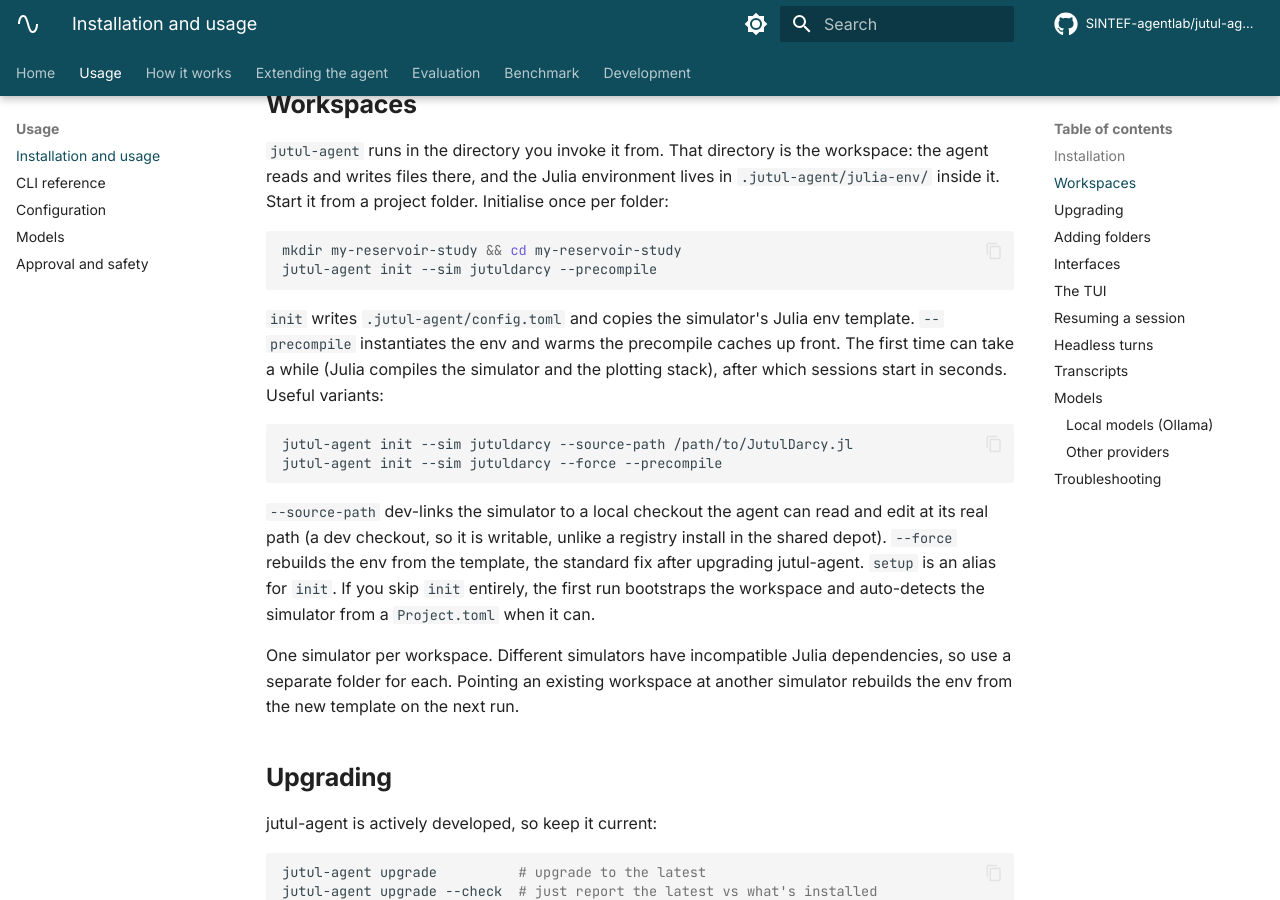
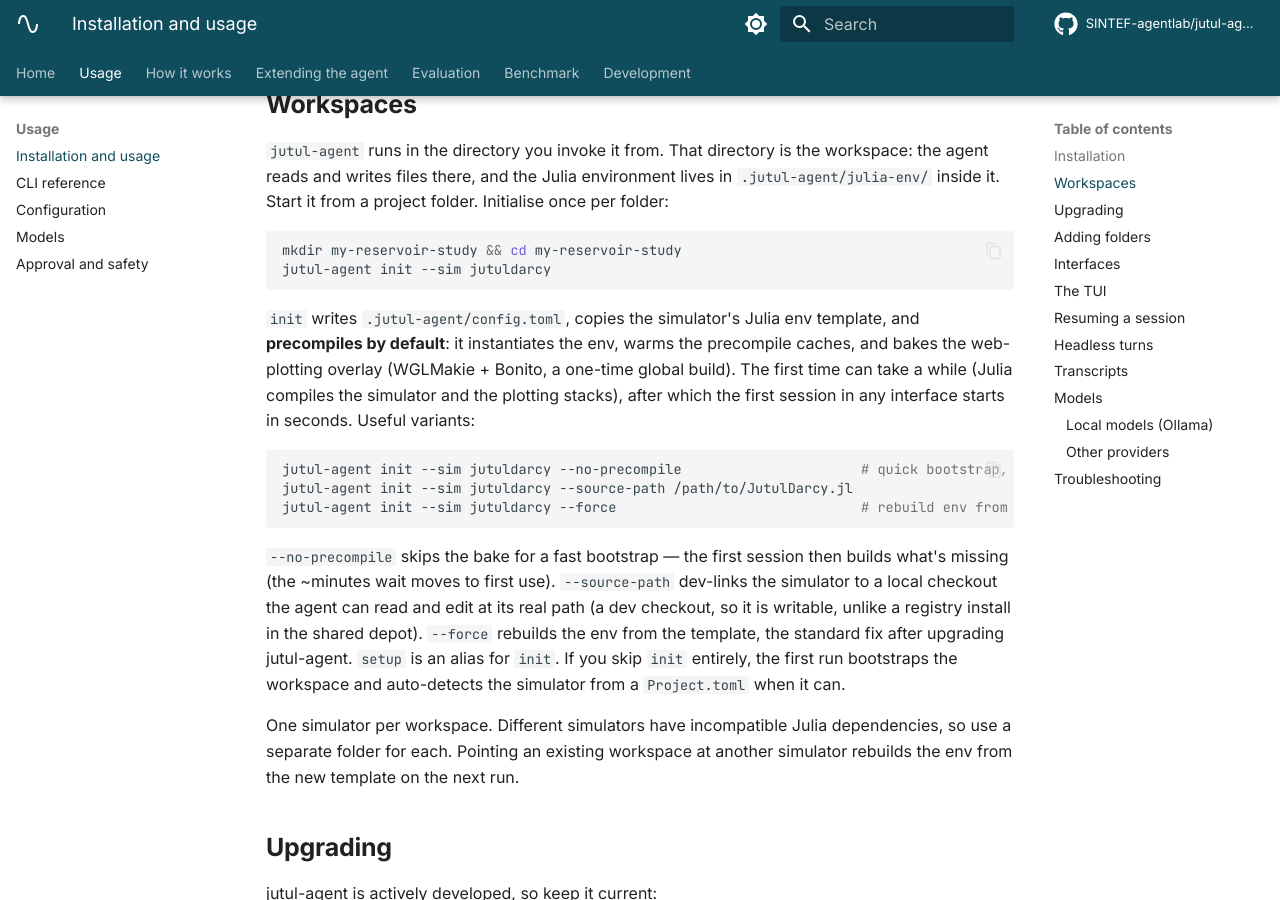
Before and after one commit to fredeco-gh/jutul-agent-geothermal, an MkDocs documentation site: the page built from docs/usage.md, in a window 1280 px wide and 900 px high, scrolled down 750 px. Built offline with MkDocs 1.6.1 and Material for MkDocs 9.7.7, drawn with Linux system fonts in a browser that asks for light colours; comment, search, counter and statistics services are not loaded.

Commit message:
init: precompile by default and bake the web overlay so first run is fast
Users rarely passed --precompile, so the first real session stalled for minutes
on a lazy bake — and now that the web interface is core, the first `jutul-agent
web` also paid the WGLMakie/Bonito overlay build. Make a fresh workspace ready
for every interface up front.

- `jutul-agent init` precompiles by default; `--no-precompile` is the quick
  bootstrap escape hatch (CI, bake-later), and --precompile/--instantiate stay
  as explicit synonyms.
- When precompiling, init also builds the web-plotting overlay (a one-time,
  global WGLMakie + Bonito bake), best-effort: if it can't run, init still
  succeeds and the first `web` builds it lazily.
- Docs (README first-run, usage, CLI reference) updated; tests cover the default,
  the --no-precompile skip, and the overlay build during precompile.

````diff
--- a/docs/usage.md
+++ b/docs/usage.md
@@ -39,25 +39,30 @@ Initialise once per folder:
 
 ```sh
 mkdir my-reservoir-study && cd my-reservoir-study
-jutul-agent init --sim jutuldarcy --precompile
+jutul-agent init --sim jutuldarcy
 ```
 
-`init` writes `.jutul-agent/config.toml` and copies the simulator's Julia env
-template. `--precompile` instantiates the env and warms the precompile caches
-up front. The first time can take a while (Julia compiles the simulator and
-the plotting stack), after which sessions start in seconds. Useful variants:
+`init` writes `.jutul-agent/config.toml`, copies the simulator's Julia env
+template, and **precompiles by default**: it instantiates the env, warms the
+precompile caches, and bakes the web-plotting overlay (WGLMakie + Bonito, a
+one-time global build). The first time can take a while (Julia compiles the
+simulator and the plotting stacks), after which the first session in any
+interface starts in seconds. Useful variants:
 
 ```sh
+jutul-agent init --sim jutuldarcy --no-precompile                      # quick bootstrap, bake later
 jutul-agent init --sim jutuldarcy --source-path /path/to/JutulDarcy.jl
-jutul-agent init --sim jutuldarcy --force --precompile
+jutul-agent init --sim jutuldarcy --force                              # rebuild env from the template
 ```
 
-`--source-path` dev-links the simulator to a local checkout the agent can read
-and edit at its real path (a dev checkout, so it is writable, unlike a
-registry install in the shared depot). `--force` rebuilds the env from the
-template, the standard fix after upgrading jutul-agent. `setup` is an alias
-for `init`. If you skip `init` entirely, the first run bootstraps the
-workspace and auto-detects the simulator from a `Project.toml` when it can.
+`--no-precompile` skips the bake for a fast bootstrap — the first session then
+builds what's missing (the ~minutes wait moves to first use). `--source-path`
+dev-links the simulator to a local checkout the agent can read and edit at its
+real path (a dev checkout, so it is writable, unlike a registry install in the
+shared depot). `--force` rebuilds the env from the template, the standard fix
+after upgrading jutul-agent. `setup` is an alias for `init`. If you skip `init`
+entirely, the first run bootstraps the workspace and auto-detects the simulator
+from a `Project.toml` when it can.
 
 One simulator per workspace. Different simulators have incompatible Julia
 dependencies, so use a separate folder for each. Pointing an existing
````
Also changed, not shown: README.md (+7 -5 lines), docs/cli.md (+5 -3 lines), 2 other files.
